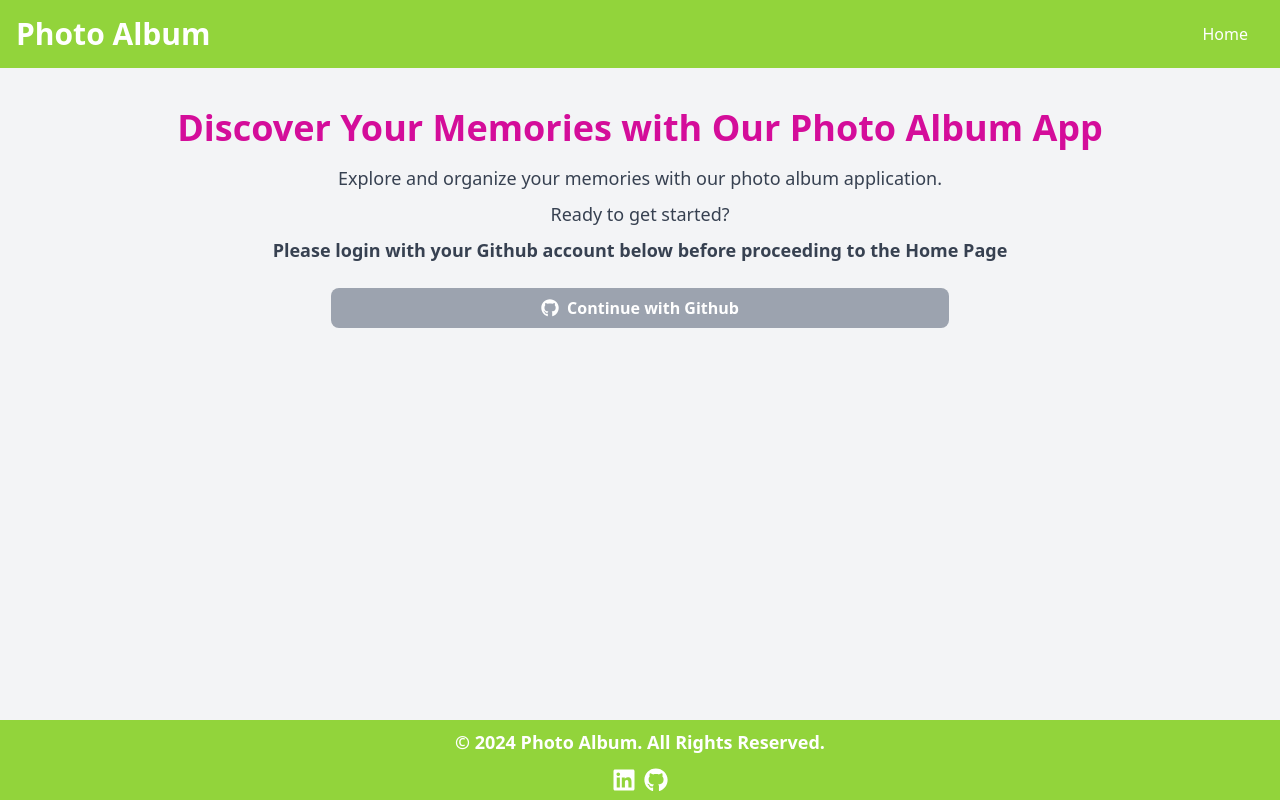
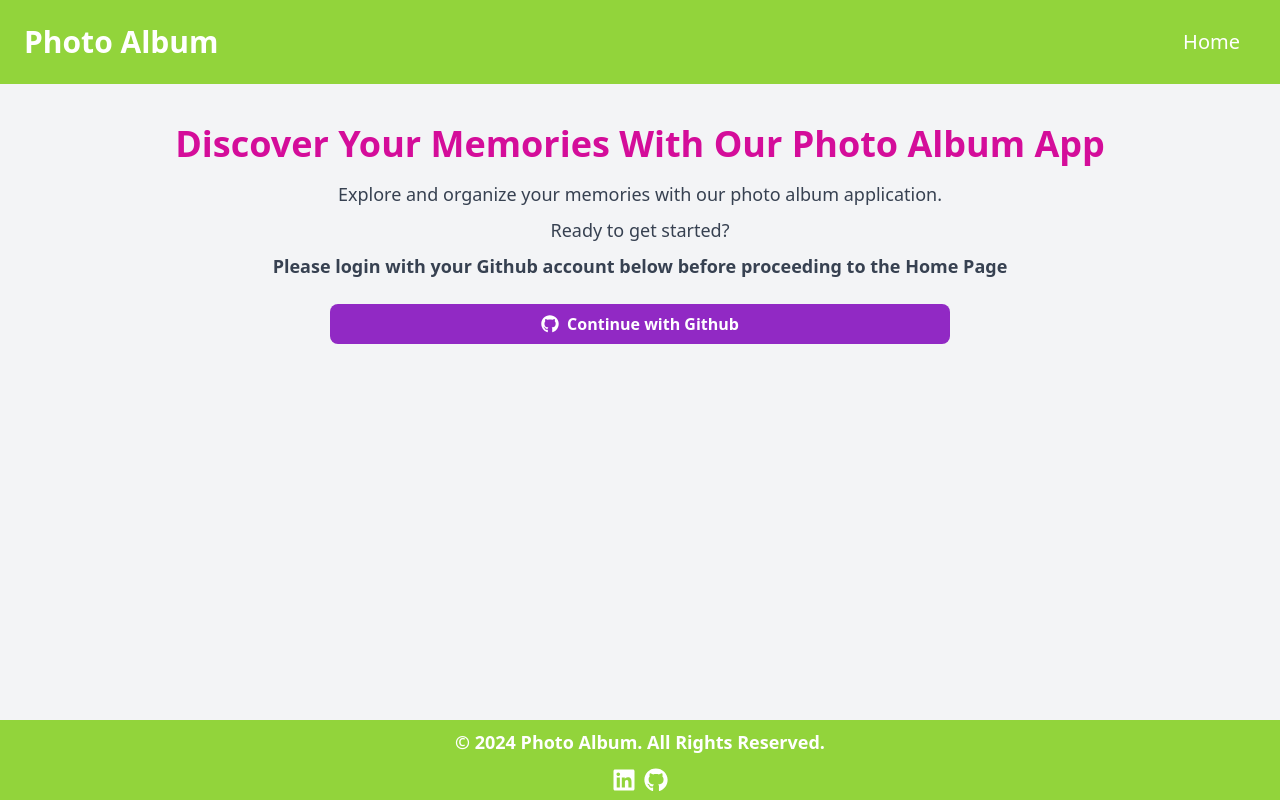
Before and after one commit to Buyaki01/nextjs-photo-album, a Next.js app: page / in a window 1280 px wide. Built offline with nearby package versions, Linux system fonts and the light colour scheme; no server answers.

Commit message:
Add test for the landingpage, add styling to the Header component

```diff
--- a/app/components/Header.jsx
+++ /dev/null
@@ -1,68 +0,0 @@
-'use client'
-
-import { useCurrentUser } from "@/hooks/use-current-user"
-import { signOut } from "next-auth/react"
-import Link from "next/link"
-import { AiFillCaretDown } from "react-icons/ai"
-import SignoutModal from "./SignoutModal"
-import { useState } from "react"
-
-const Header = () => {
-  const user = useCurrentUser()
-  const [isSignOutModalOpen, setIsSignOutModalOpen] = useState(false)
-
-  const handleSignOutClick = () => {
-    setIsSignOutModalOpen(true)
-  }
-
-  const handleSignOutConfirm = () => {
-    signOut()
-    setIsSignOutModalOpen(false)
-  }
-
-  const handleSignOutCancel = () => {
-    setIsSignOutModalOpen(false)
-  }
-
-  return (
-    <div className="flex justify-between bg-secondary text-white p-4 items-center mb-4">
-      <h1 className="text-3xl font-bold">
-        <Link href='/'>Photo Album</Link>
-      </h1>
-      <div className="flex gap-4">
-        <div>
-          <Link href='/home'>Home</Link>
-        </div>
-
-        <div>
-          {user && (
-            <div className="relative group">
-              <div
-                className="flex gap-1 items-center border rounded-full px-4 py-1 cursor-pointer"
-                onClick={handleSignOutClick}
-              >
-                <svg xmlns="http://www.w3.org/2000/svg" viewBox="0 0 24 24" fill="currentColor" className="w-6 h-6">
-                    <path fillRule="evenodd" d="M18.685 19.097A9.723 9.723 0 0021.75 12c0-5.385-4.365-9.75-9.75-9.75S2.25 6.615 2.25 12a9.723 9.723 0 003.065 7.097A9.716 9.716 0 0012 21.75a9.716 9.716 0 006.685-2.653zm-12.54-1.285A7.486 7.486 0 0112 15a7.486 7.486 0 015.855 2.812A8.224 8.224 0 0112 20.25a8.224 8.224 0 01-5.855-2.438zM15.75 9a3.75 3.75 0 11-7.5 0 3.75 3.75 0 017.5 0z" clipRule="evenodd" />
-                </svg>
-                <span className="inline-block"> Hi, {user.name}</span>
-                <AiFillCaretDown />
-              </div>
-
-              <SignoutModal
-                isOpen={isSignOutModalOpen}
-                title="Sign Out"
-                description={`Are you sure you want to sign out, ${user?.name}?`}
-                confirmText="Sign Out"
-                onCancel={handleSignOutCancel}
-                onConfirm={handleSignOutConfirm}
-              />
-            </div>
-            )
-          }
-        </div>
-      </div>
-    </div>
-  )
-}
-
-export default Header
--- a/app/components/SignoutModal.jsx
+++ b/app/components/SignoutModal.jsx
@@ -6,11 +6,11 @@ const SignoutModal = ({ isOpen, title, description, confirmText, onCancel, onCon
   return (
     <div className="fixed inset-0 flex items-center justify-center bg-gray-500 bg-opacity-75">
       <div className="bg-white p-6 rounded-md w-1/2">
-        <h2 className="text-2xl font-bold mb-4">{title}</h2>
+        <h2 className="text-2xl font-bold mb-4 text-red-500">{title}</h2>
         <p className="text-gray-700 mb-4">{description}</p>
         <div className="flex justify-end gap-2">
           <button
-            className="bg-primary text-white px-4 py-2 rounded-md"
+            className="bg-red-700 text-white px-4 py-2 rounded-md"
             onClick={onConfirm}
           >
             {confirmText}
--- /dev/null
+++ b/app/components/header/Header.jsx
@@ -0,0 +1,73 @@
+'use client'
+
+import { useCurrentUser } from "@/hooks/use-current-user"
+import { signOut } from "next-auth/react"
+import Link from "next/link"
+import { AiFillCaretDown } from "react-icons/ai"
+import SignoutModal from "../SignoutModal"
+import { useState } from "react"
+
+const Header = () => {
+  const user = useCurrentUser()
+  const [isSignOutModalOpen, setIsSignOutModalOpen] = useState(false)
+
+  const handleSignOutClick = () => {
+    setIsSignOutModalOpen(true)
+  }
+
+  const handleSignOutConfirm = () => {
+    signOut()
+    setIsSignOutModalOpen(false)
+  }
+
+  const handleSignOutCancel = () => {
+    setIsSignOutModalOpen(false)
+  }
+
+  return (
+    <>
+      <div className="flex justify-between bg-secondary text-white p-4 items-center mb-4">
+        <h1 className="text-3xl font-bold p-2">
+          <Link href='/'>Photo Album</Link>
+        </h1>
+        <div className="flex gap-4 p-2 items-center text-xl">
+          <div>
+            <Link
+              className="cursor-pointer hover:text-primary"
+              href='/home'>Home
+            </Link>
+          </div>
+
+          <div>
+            {user && (
+              <div className="relative group">
+                <div
+                  className="flex gap-1 items-center border rounded-full px-4 py-1 cursor-pointer hover:text-primary"
+                  onClick={handleSignOutClick}
+                >
+                  <svg xmlns="http://www.w3.org/2000/svg" viewBox="0 0 24 24" fill="currentColor" className="w-6 h-6">
+                      <path fillRule="evenodd" d="M18.685 19.097A9.723 9.723 0 0021.75 12c0-5.385-4.365-9.75-9.75-9.75S2.25 6.615 2.25 12a9.723 9.723 0 003.065 7.097A9.716 9.716 0 0012 21.75a9.716 9.716 0 006.685-2.653zm-12.54-1.285A7.486 7.486 0 0112 15a7.486 7.486 0 015.855 2.812A8.224 8.224 0 0112 20.25a8.224 8.224 0 01-5.855-2.438zM15.75 9a3.75 3.75 0 11-7.5 0 3.75 3.75 0 017.5 0z" clipRule="evenodd" />
+                  </svg>
+                  <span className="inline-block"> Hi, {user.name.split(' ')[0]}</span>
+                  <AiFillCaretDown />
+                </div>
+
+                <SignoutModal
+                  isOpen={isSignOutModalOpen}
+                  title="Sign Out"
+                  description={`Are you sure you want to sign out, ${user?.name}?`}
+                  confirmText="Sign Out"
+                  onCancel={handleSignOutCancel}
+                  onConfirm={handleSignOutConfirm}
+                />
+              </div>
+              )
+            }
+          </div>
+        </div>
+      </div>
+    </>
+  )
+}
+
+export default Header
--- a/app/components/LandingPage.jsx
+++ b/app/components/landingPage/LandingPage.jsx
@@ -15,7 +15,7 @@ const LandingPage = () => {
     <div className="-mt-4 pt-10 p-5 flex items-center justify-center">
       <div className="text-center">
         <h1 className="text-4xl font-bold text-primary mb-4">
-          Discover Your Memories with Our Photo Album App
+          Discover Your Memories With Our Photo Album App
         </h1>
         <p className="text-gray-700 text-md md:text-lg mb-2">
           Explore and organize your memories with our photo album application.
@@ -27,7 +27,7 @@ const LandingPage = () => {
         <div className="flex justify-center">
           <button
             onClick={handleGithubSignIn}
-            className="flex items-center justify-center gap-2 bg-gray-400 rounded-lg w-2/3 text-white px-4 py-2 font-semibold hover:bg-opacity-80"
+            className="flex items-center justify-center gap-2 bg-[#9129C4] rounded-lg w-2/3 text-white px-4 py-2 font-semibold hover:bg-opacity-80"
           >
             <FaGithub className="text-lg"/>
             Continue with Github
--- /dev/null
+++ b/app/components/landingPage/error.js
@@ -0,0 +1,24 @@
+'use client'
+
+import { useEffect } from 'react'
+
+export default function Error({ error, reset }) {
+  useEffect(() => {
+    console.error(error)
+  }, [error])
+
+  return (
+    <div className="flex flex-col items-center justify-center h-screen">
+      <h2 className="text-3xl font-bold mb-4 text-red-500">Something went wrong!</h2>
+      <p className="text-gray-600 mb-5">
+        Please try again later.
+      </p>
+      <button
+        onClick={() => reset()}
+        className="bg-secondary text-white px-4 py-2 rounded-md transition duration-300 hover:bg-green-700 focus:outline-none focus:ring focus:border-green-300"
+      >
+        Try again
+      </button>
+    </div>
+  )
+}
--- a/app/layout.js
+++ b/app/layout.js
@@ -1,5 +1,5 @@
 import { Toaster } from "react-hot-toast"
-import Header from "./components/Header"
+import Header from "./components/header/Header"
 import "./globals.css"
 import Footer from "./components/Footer"
 import { SessionProvider } from "next-auth/react"
--- a/app/page.js
+++ b/app/page.js
@@ -1,9 +1,9 @@
-import LandingPage from "./components/LandingPage";
+import LandingPage from "./components/landingPage/LandingPage"
 
 export default function Home() {
   return (
     <main>
       <LandingPage />
     </main>
-  );
+  )
 }
```
Also changed, not shown: 1 other file (tests, documents, lock files or other folders).
